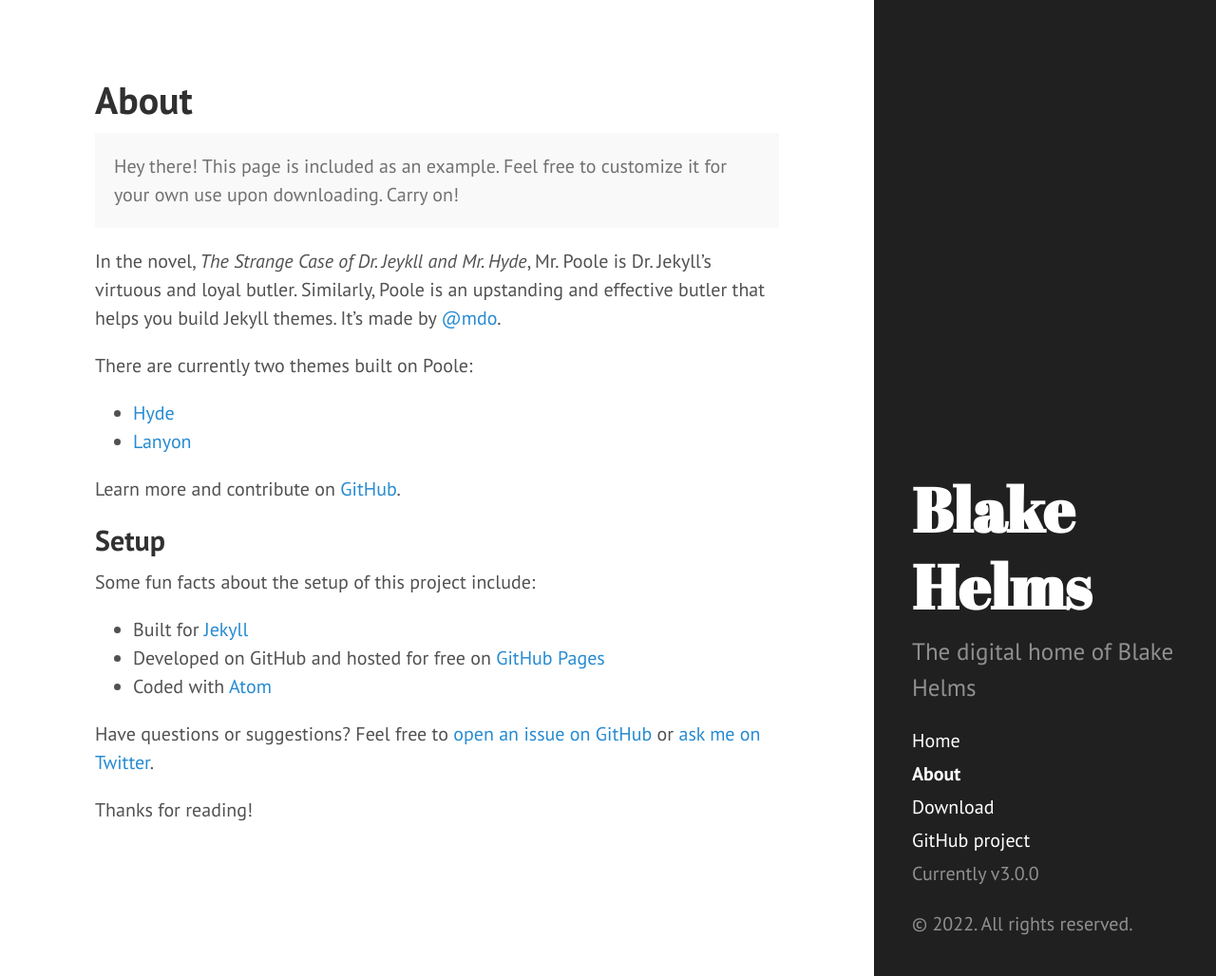
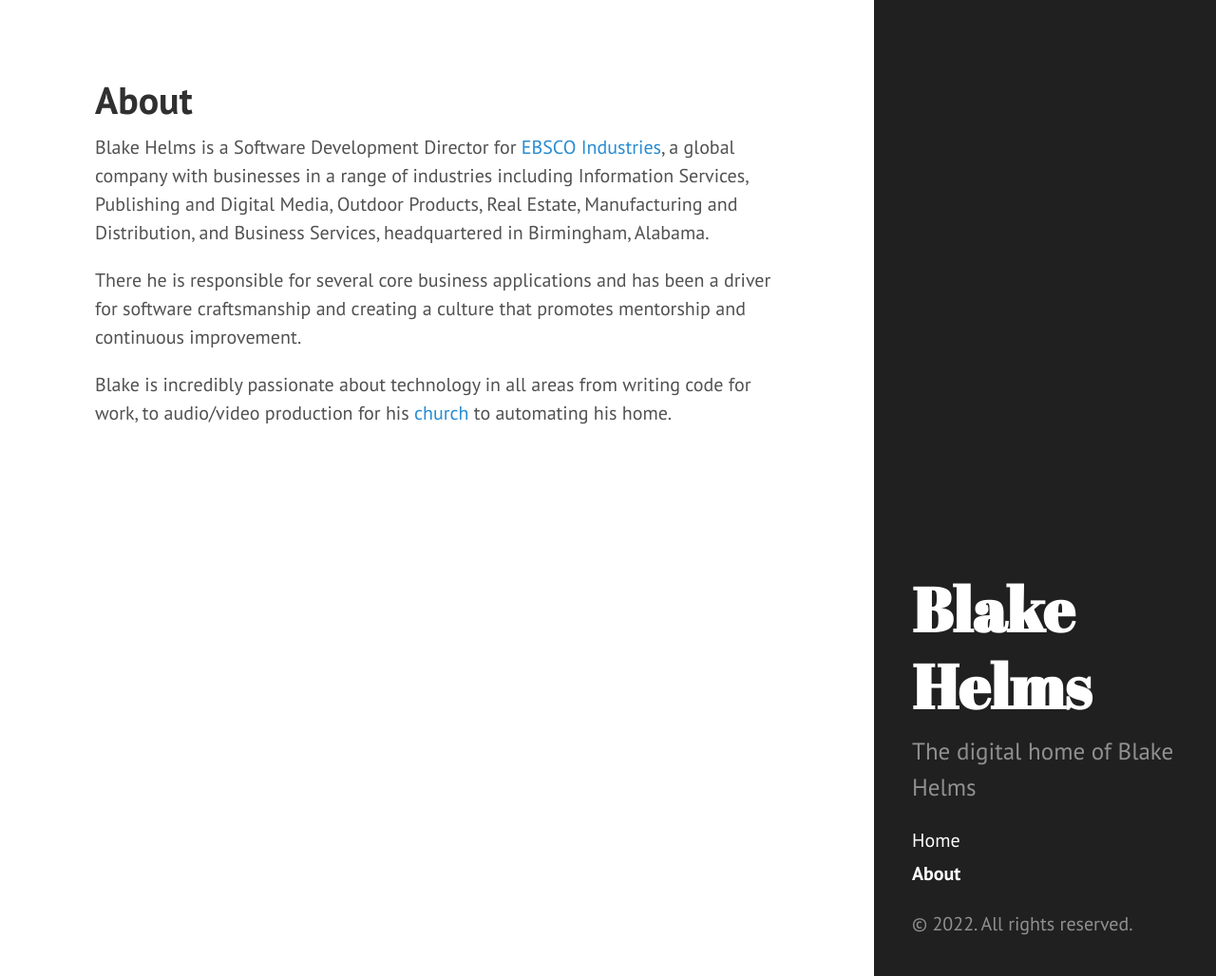
Before and after one commit to helmsb/helmsb.github.io, a Jekyll site: the page built from about.md, in a window 1280 px wide and 1028 px high. Shown: the whole window at 95% size. Built offline with Jekyll 4.4.1, drawn with Linux system fonts in a browser that asks for light colours.

Commit message:
Updated About

```diff
--- a/_includes/sidebar.html
+++ b/_includes/sidebar.html
@@ -25,10 +25,6 @@
           {% endif %}
         {% endif %}
       {% endfor %}
-
-      <a class="sidebar-nav-item" href="{{ site.github.repo }}/archive/v{{ site.version }}.zip">Download</a>
-      <a class="sidebar-nav-item" href="{{ site.github.repo }}">GitHub project</a>
-      <span class="sidebar-nav-item">Currently v{{ site.version }}</span>
     </nav>
 
     <p>&copy; {{ site.time | date: '%Y' }}. All rights reserved.</p>
--- a/about.md
+++ b/about.md
@@ -2,28 +2,8 @@
 layout: page
 title: About
 ---
+Blake Helms is a Software Development Director for [EBSCO Industries](https://www.ebscoind.com/), a global company with businesses in a range of industries including Information Services, Publishing and Digital Media, Outdoor Products, Real Estate, Manufacturing and Distribution, and Business Services, headquartered in Birmingham, Alabama.
 
-<p class="message">
-  Hey there! This page is included as an example. Feel free to customize it for your own use upon downloading. Carry on!
-</p>
+There he is responsible for several core business applications and has been a driver for software craftsmanship and creating a culture that promotes mentorship and continuous improvement.
 
-In the novel, *The Strange Case of Dr. Jeykll and Mr. Hyde*, Mr. Poole is Dr. Jekyll's virtuous and loyal butler. Similarly, Poole is an upstanding and effective butler that helps you build Jekyll themes. It's made by [@mdo](https://twitter.com/mdo).
-
-There are currently two themes built on Poole:
-
-* [Hyde](https://hyde.getpoole.com)
-* [Lanyon](https://lanyon.getpoole.com)
-
-Learn more and contribute on [GitHub](https://github.com/poole).
-
-## Setup
-
-Some fun facts about the setup of this project include:
-
-* Built for [Jekyll](https://jekyllrb.com)
-* Developed on GitHub and hosted for free on [GitHub Pages](https://pages.github.com)
-* Coded with [Atom](https://atom.io)
-
-Have questions or suggestions? Feel free to [open an issue on GitHub](https://github.com/poole/issues/new) or [ask me on Twitter](https://twitter.com/mdo).
-
-Thanks for reading!
+Blake is incredibly passionate about technology in all areas from writing code for work, to audio/video production for his [church](https://yourgracelife.com/) to automating his home.
```
